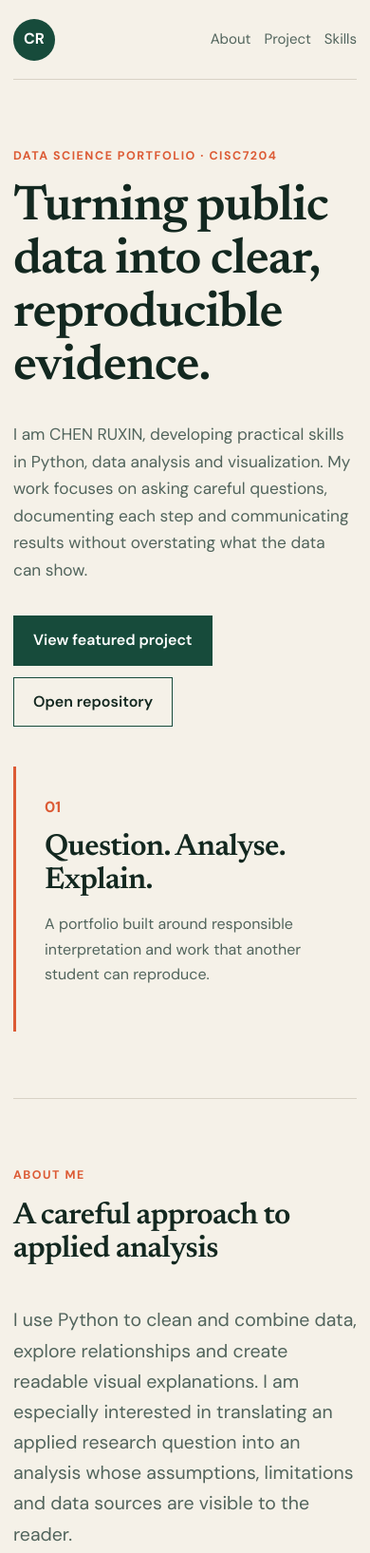
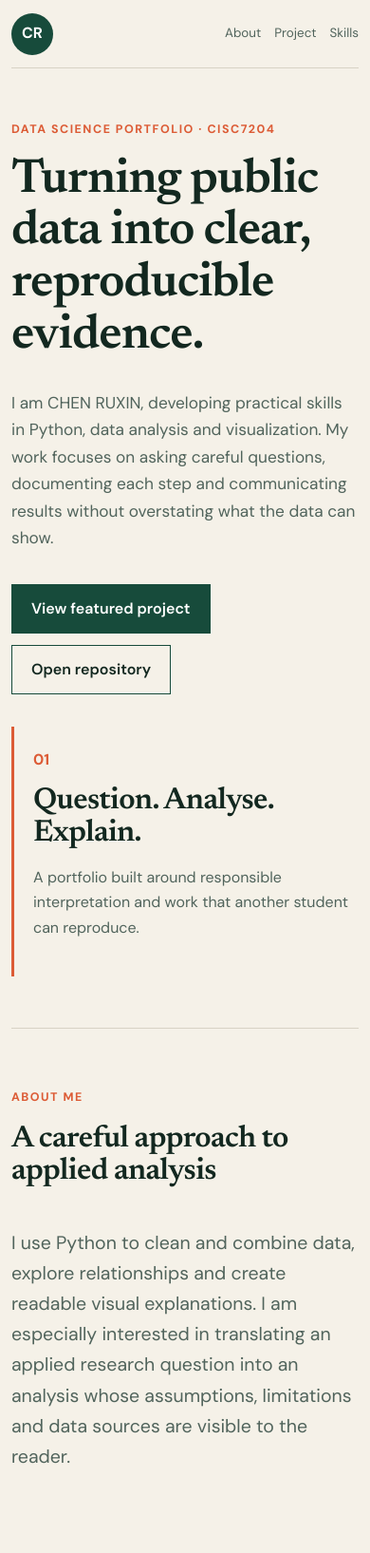
Before and after one commit to vvvivianchen/cisc7204-macao-tourism-payments, a plain HTML site: page index.html in a window 390 px wide. Shown: the top 1635 px of the page at 95% size. Drawn offline with Linux system fonts and the light colour scheme.

Commit message:
Improve mobile layout after peer feedback

```diff
--- a/styles.css
+++ b/styles.css
@@ -106,11 +106,18 @@ footer p { margin: 0; }
 }
 
 @media (max-width: 560px) {
-  .site-header, main, footer { width: min(100% - 28px, 1120px); }
-  nav { gap: 14px; }
-  h1 { font-size: 3.25rem; }
-  .about, .skills, .project { padding: 70px 0; }
-  .question-card { padding: 24px; }
+  .site-header, main, footer { width: min(100% - 24px, 1120px); }
+  .site-header { min-height: 72px; gap: 14px; }
+  nav { flex-wrap: wrap; justify-content: flex-end; gap: 6px 14px; }
+  nav a { font-size: .84rem; }
+  h1 { font-size: clamp(2.65rem, 13vw, 3.25rem); }
+  .hero { padding: 54px 0; gap: 34px; }
+  .hero-note { padding: 22px 0 22px 20px; }
+  .about, .skills, .project { padding: 62px 0; }
+  .question-card { margin-top: 36px; padding: 22px; }
+  figure { padding: 10px; overflow: hidden; }
+  figcaption { padding-inline: 2px; }
+  .project-grid article { padding: 22px; }
   .skills li span { display: block; width: auto; margin-bottom: 4px; }
   footer { display: block; }
   footer a { display: inline-block; margin-top: 10px; }
```
